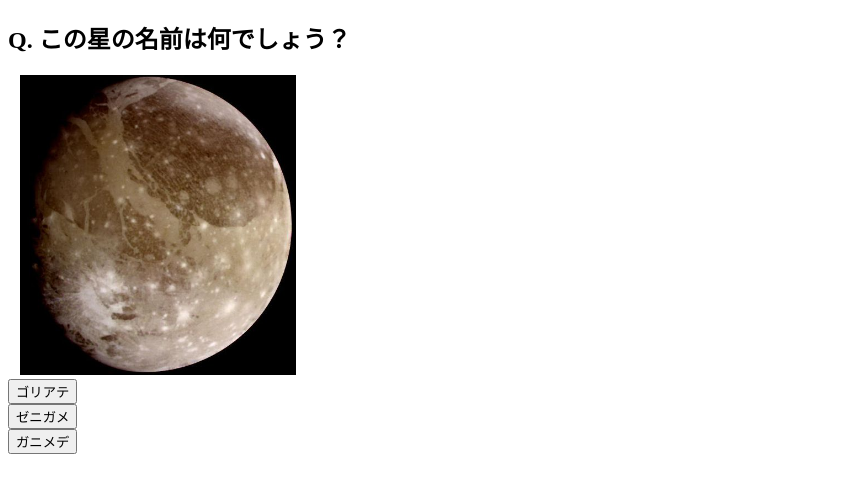
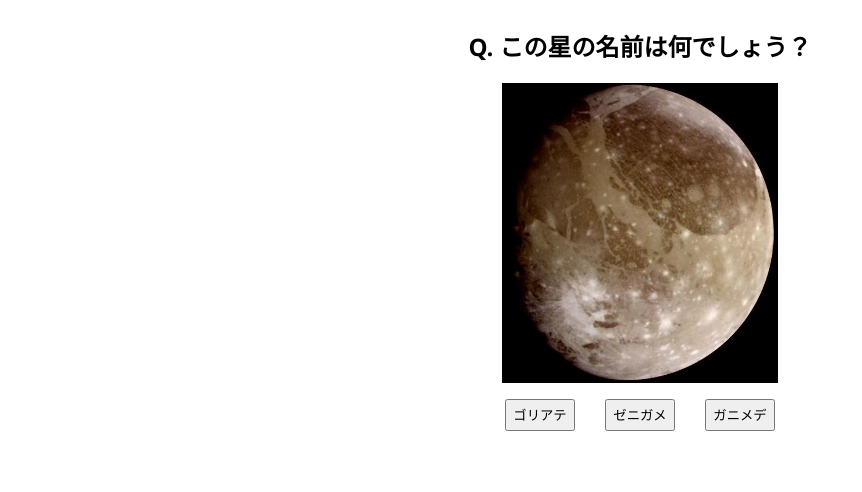
Before and after one commit to HikaruTakakura/js-recipe, a plain HTML site: page vue-quiz/example/index.html in a window 1280 px wide. Shown: the whole page, without its empty margins (0-862 px from the left). Drawn offline with nearby package versions, Linux system fonts and the light colour scheme.

Commit message:
いいかんじに

```diff
--- a/vue-quiz/example/index.html
+++ b/vue-quiz/example/index.html
@@ -7,29 +7,42 @@
   <title>Document</title>
 </head>
 <body>
-  <div id="app" class="">
+  <div id="app">
     <h2>Q. {{ quiz.text }}</h2>
     <img
-      class=""
       id="quiz-image"
-      v-bind:src="'./images/' + quiz.image"
+      v-bind:src="quizImagePath"
       v-bind:alt="quiz.text">
-    <div class="">
-      <div class="" v-for="(choice, i) in quiz.choices" v-bind:key="i">
-        <button class="" v-on:click="choiced(choice)">
-          {{ choice.text }}
-        </button>
-      </div>
+    <div class="container">
+      <button
+        v-for="(choice, i) in quiz.choices"
+        v-bind:key="i"
+        v-on:click="choiced(choice)">
+        {{ choice.text }}
+      </button>
     </div>
     <div>{{ feedback }}</div>
   </div>
 
-
   <style>
+    #app {
+      display: flex;
+      width: 100%;
+      flex-direction: column;
+      align-items: center;
+      font-family: 'Segoe UI', Tahoma, Geneva, Verdana, sans-serif;
+    }
     #quiz-image {
       height: 300px;
       width: 300px;
       object-fit: contain;
+    }
+    .container {
+      display: flex;
+      height: 2em;
+      width: 300px;
+      padding: 1em;
+      justify-content: space-around;
     }
   </style>
 
--- a/vue-quiz/example/main.js
+++ b/vue-quiz/example/main.js
@@ -1,4 +1,4 @@
-const app = new Vue({
+new Vue({
   el: "#app",
   data: {
     feedback: "",
@@ -32,5 +32,10 @@ const app = new Vue({
         // 次の問題へ
       }
     }
+  },
+  computed: {
+    quizImagePath() {
+      return './images/' + this.quiz.image
+    }
   }
 })
```
